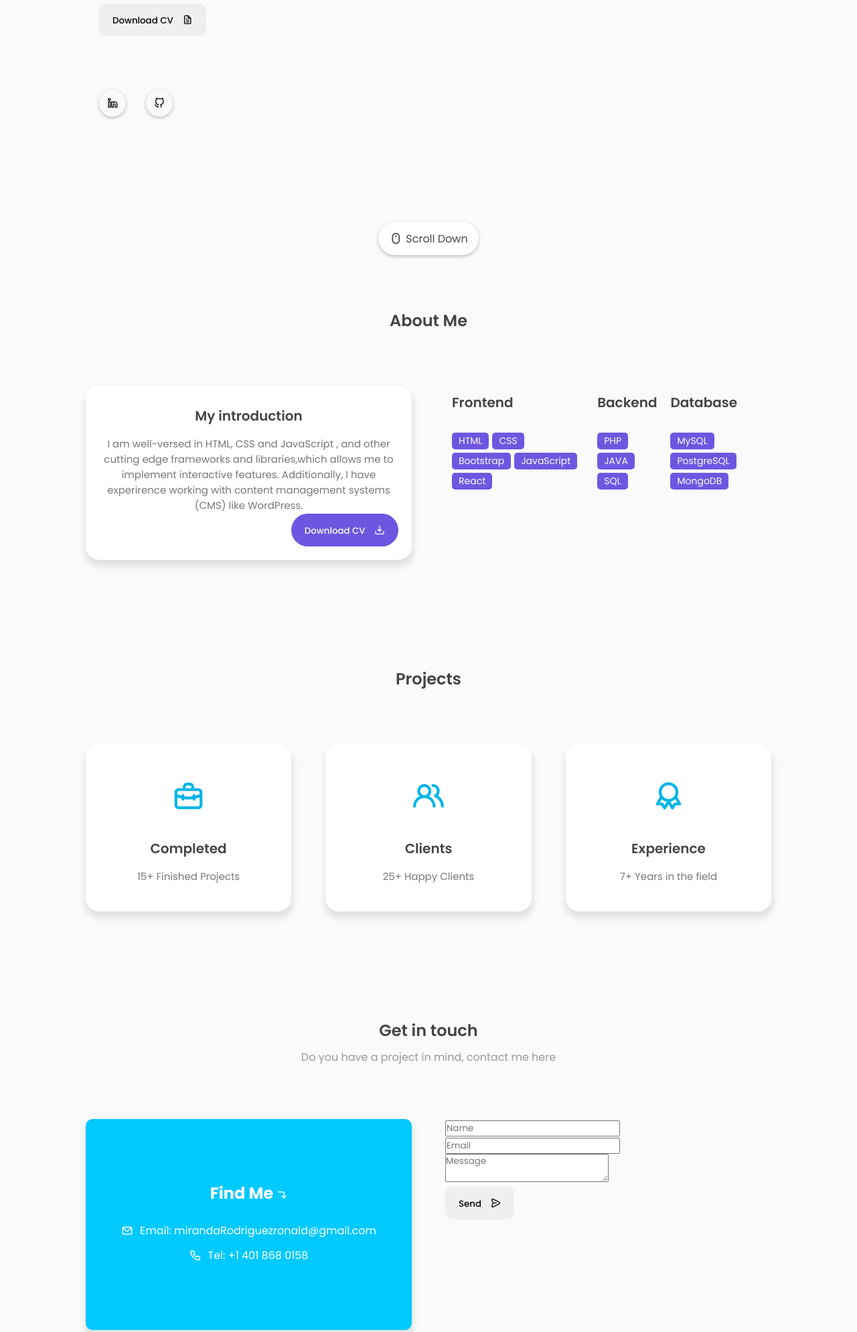
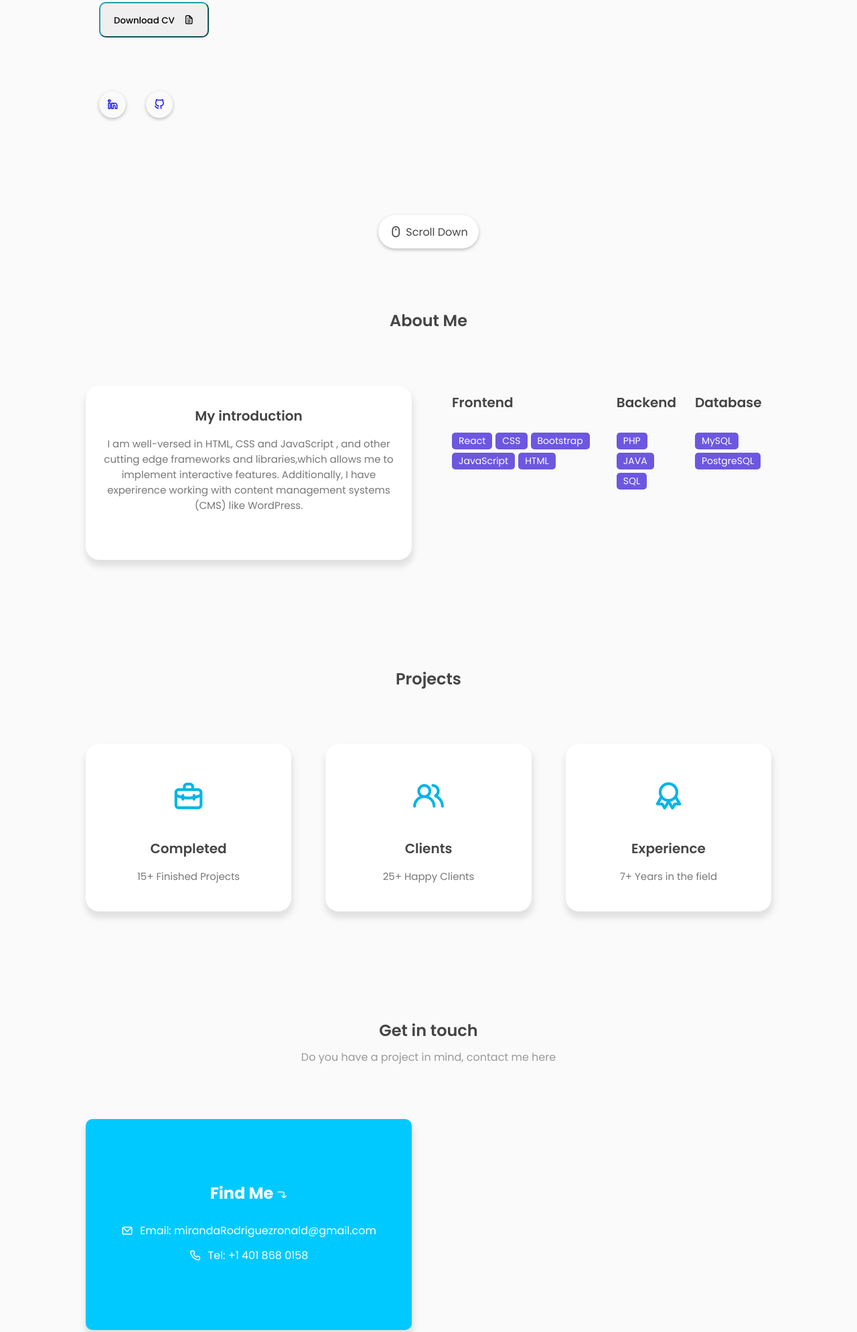
Before and after one commit to Mast8/mast, a plain HTML site: page index.html in a window 1280 px wide. Shown: the part 419-2408 px from the top of the page at 67% size. Drawn offline with nearby package versions, Linux system fonts and the light colour scheme.

Commit message:
css changes

```diff
--- a/index.html
+++ b/index.html
@@ -20,27 +20,26 @@
             <span>.</span>
         </div>
         <div class="nav-menu" id="myNavMenu">
-            <ul class="nav_menu_list">
+            <ul class="nav_menu_list" onclick="closeHamburger()">
                 <li class="nav_list">
-                    <a href="#home" class="nav-link active-link" onclick="closeHamburger()">Home</a>
+                    <a href="#home" class="nav-link active-link" >Home</a>
                     <div class="circle"></div>
                 </li>
                 <li class="nav_list">
-                    <a href="#about" class="nav-link" onclick="closeHamburger()">About</a>
+                    <a href="#about" class="nav-link" >About</a>
                     <div class="circle"></div>
                 </li>
                 <li class="nav_list">
-                    <a href="#projects" class="nav-link" onclick="closeHamburger()">Projects</a>
+                    <a href="#projects" class="nav-link" >Projects</a>
                     <div class="circle"></div>
                 </li>
                 <li class="nav_list">
-                    <a href="#contact" class="nav-link" onclick="closeHamburger()">Contact</a>
+                    <a href="#contact" class="nav-link" >Contact</a>
                     <div class="circle"></div>
                 </li>
             </ul>
         </div>
         <div class="nav-button">
-            <button class="btn">Download CV <i class="uil uil-file-alt"></i></button>
         </div>
         <div class="nav-menu-btn">
             <i class="uil uil-bars" onclick="myMenuFunction()"></i>
@@ -63,11 +62,16 @@
                 </p>
             </div>
             <div class="featured-text-btn">
-                <button class="btn">Download CV <i class="uil uil-file-alt"></i></button>
+                <button  type="submit" onclick="window.open('ronaldMR.pdf')" class="btn">Download CV <i class="uil uil-file-alt"></i></button>
             </div>
             <div class="social_icons">
-                <div class="icon"><i class="uil uil-linkedin-alt"></i></div>
-                <div class="icon"><i class="uil uil-github-alt"></i></div>
+                <a class="icon" target="_blank" href="https://www.linkedin.com/in/ronald-miranda-data/">
+                        <i class="uil uil-linkedin-alt"> </i>
+                </a>
+
+                <a  class="icon" target="_blank" href="https://github.com/Mast8">
+                    <i class="uil uil-github-alt"></i>
+                </a>
             </div>
           </div>
 
@@ -92,9 +96,7 @@
                        Additionally, I have experirence working with content management systems (CMS) like
                        WordPress.
                     </p>
-                    <div class="about-btn">
-                        <button class="btn">Download CV <i class="uil uil-import"></i></button>
-                    </div>
+
                 </div>
             </div>
             <div class="col">
@@ -103,11 +105,11 @@
                         <h3>Frontend</h3>
                     </div>
                     <div class="skills-list">
-                        <span>HTML</span>
+                        <span>React</span>
                         <span>CSS</span>
                         <span>Bootstrap</span>
                         <span>JavaScript</span>
-                        <span>React</span>
+                        <span>HTML</span>
                     </div>
                 </div>
                 <div class="skills-box">
@@ -127,7 +129,6 @@
                     <div class="skills-list">
                         <span>MySQL</span>
                         <span>PostgreSQL</span>
-                        <span>MongoDB</span>
                     </div>
                 </div>
             </div>
@@ -173,18 +174,7 @@
                 </div>
              </div>
              <div class="col">
-                <div class="form-control">
-                    <div class="form-inputs">
-                        <input type="text" class="input-field" placeholder="Name">
-                        <input type="text" class="input-field" placeholder="Email">
-                    </div>
-                    <div class="text-area">
-                        <textarea placeholder="Message"></textarea>
-                    </div>
-                    <div class="form-button">
-                        <button class="btn">Send <i class="uil uil-message"></i></button>
-                    </div>
-                </div>
+
              </div>
           </div>
        </section>
--- a/style.css
+++ b/style.css
@@ -55,7 +55,7 @@ html{
     font-weight: 500;
     padding: 12px 20px;
     background: #efefef;
-    border: none;
+    border-color: var(--text-color-third) ;
     border-radius: 10px;
     cursor: pointer;
     transition: .4s;
@@ -95,14 +95,17 @@ nav{
     transition: .3s;
     z-index: 100;
 }
+
 .nav-logo{
    position: relative;
 }
+
 .nav-name{
     font-size: 30px;
     font-weight: 600;
     color: var(--text-color-third);
 }
+
 .nav-logo span{
     position: absolute;
     top: -15px;
@@ -110,13 +113,16 @@ nav{
     font-size: 5em;
     color: var(--text-color-second);
 }
+
 .nav-menu, .nav_menu_list{
     display: flex;
 }
+
 .nav-menu .nav_list{
     list-style: none;
     position: relative;
 }
+
 .nav-link{
     text-decoration: none;
     color: var(--text-color-second);
@@ -124,12 +130,18 @@ nav{
     padding-inline: 15px;
     margin-inline: 20px;
 }
+
 .nav-menu-btn{
     display: none;
 }
+
 .nav-menu-btn i{
     font-size: 28px;
     cursor: pointer;
+}
+
+.nav-link:hover {
+    color: var(--first-color);
 }
 .active-link{
     position: relative;
@@ -233,9 +245,9 @@ nav{
         border-radius: 45% 55% 45% 55%;
     }
 }
-.scroll-btn{
+.scroll-btn {
    position: absolute;
-   bottom: 0;
+   bottom: 10px;
    left: 50%;
    translate: -50%;
    display: flex;
@@ -250,8 +262,13 @@ nav{
    border-radius: 30px;
    box-shadow: 0 2px 5px 0 rgba(0, 0, 0, 0.25);
 }
-.scroll-btn i{
+
+.scroll-btn i {
     font-size: 20px;
+}
+.scroll-btn:hover {
+    color: var(--color-white);
+    background-color: var(--text-color-second);
 }
 
 /* ----- MAIN BOX ----- */
```
Also changed, not shown: 1 other file.
